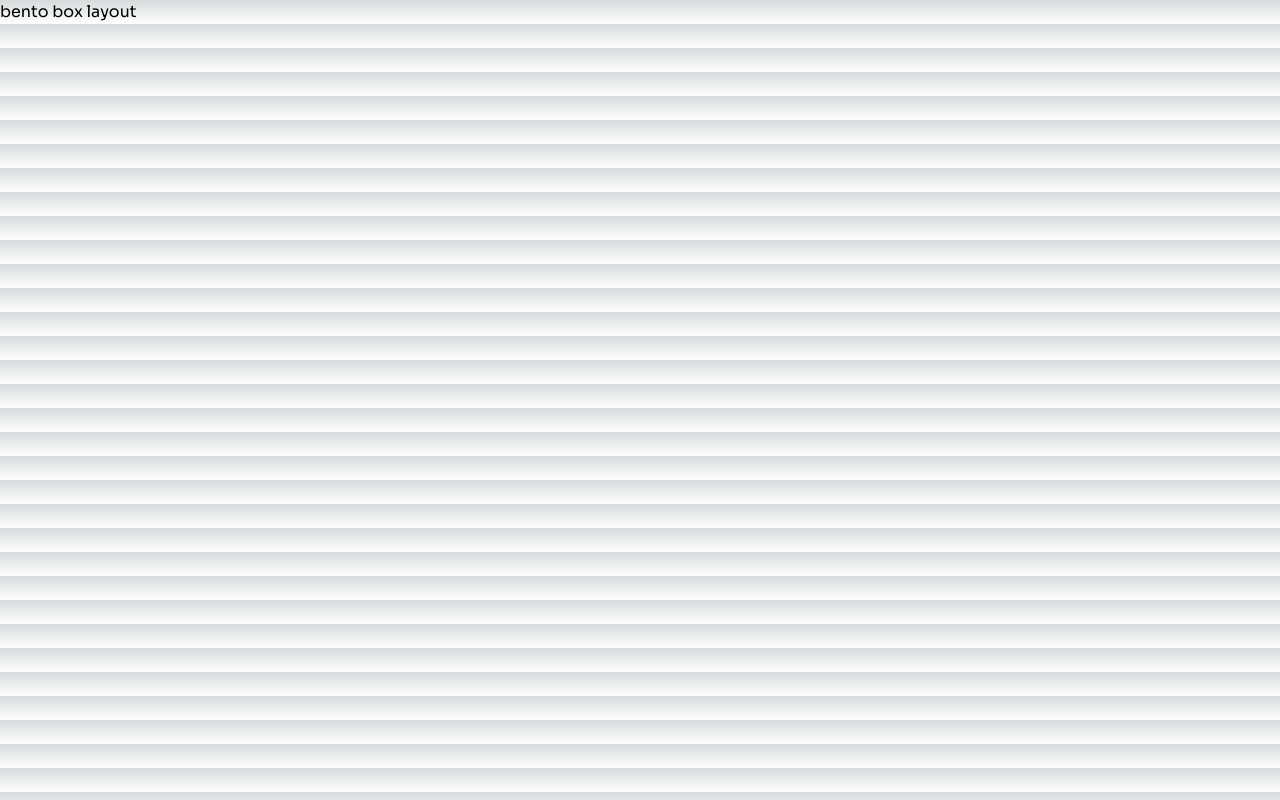
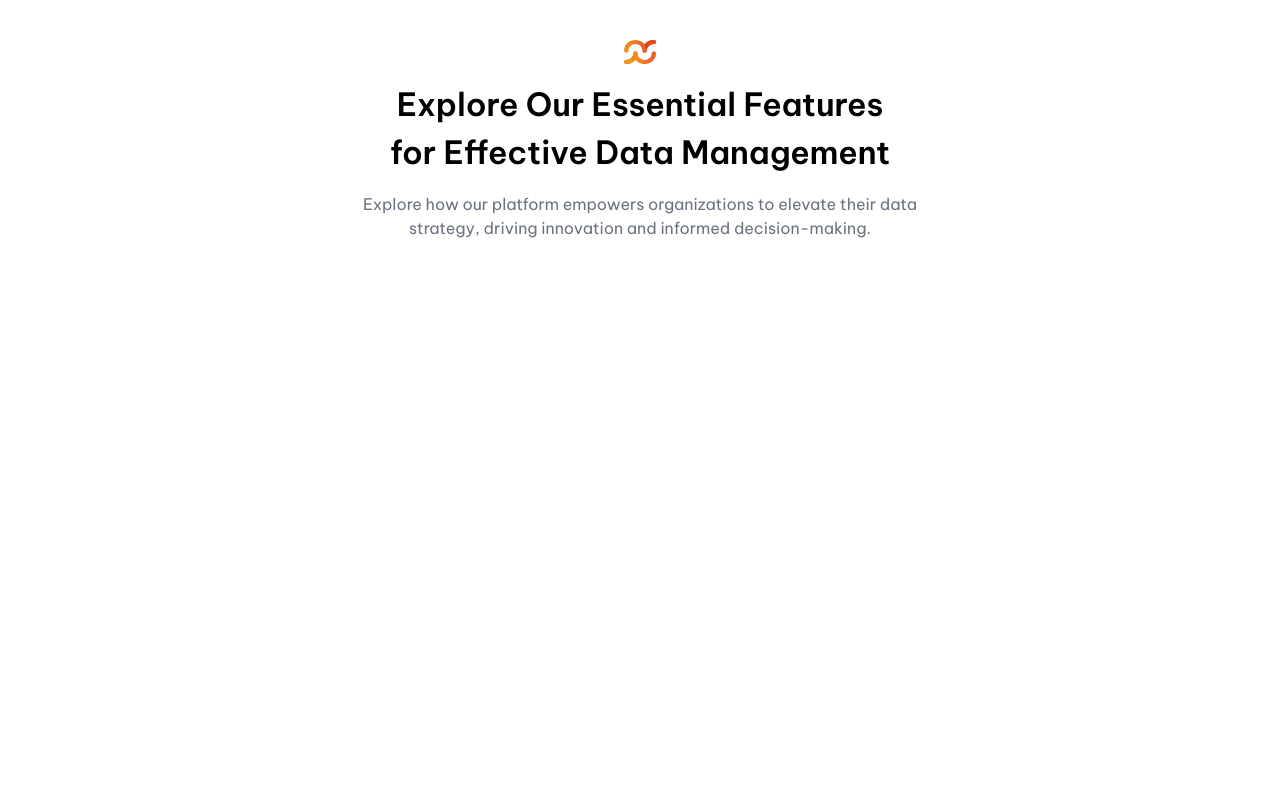
Before and after one commit to EdiedRamos/devchallenges, a Next.js app: page /bento-box-layout in a window 1280 px wide. Built offline with nearby package versions, Linux system fonts and the light colour scheme.

Commit message:
feat: implement header

```diff
--- /dev/null
+++ b/src/app/bento-box-layout/(components)/header.tsx
@@ -0,0 +1,14 @@
+export function Header() {
+  return (
+    <header className="flex flex-col items-center py-10 px-2">
+      <img src="/bento-box-layout/Bentobox_challenge_logo.svg" alt="logo" />
+      <h2 className="text-bbl-black text-cs-32 font-semibold mt-4 text-center max-w-[530px]">
+        Explore Our Essential Features for Effective Data Management
+      </h2>
+      <p className="text-bbl-gray mt-4 text-center max-w-[600px]">
+        Explore how our platform empowers organizations to elevate their data
+        strategy, driving innovation and informed decision-making.
+      </p>
+    </header>
+  );
+}
--- /dev/null
+++ b/src/app/bento-box-layout/(components)/index.ts
@@ -0,0 +1 @@
+export * from "./header";
--- /dev/null
+++ b/src/app/bento-box-layout/layout.tsx
@@ -0,0 +1,16 @@
+import type { Metadata } from "next";
+import { Be_Vietnam_Pro } from "next/font/google";
+import type { PropsWithChildren } from "react";
+
+const beVietnamPro = Be_Vietnam_Pro({
+  subsets: ["latin"],
+  weight: ["400", "600"],
+});
+
+export const metadata: Metadata = {
+  title: "Bento Box Layout",
+};
+
+export default function TextSpeechLayout({ children }: PropsWithChildren) {
+  return <div className={beVietnamPro.className}>{children}</div>;
+}
--- a/src/app/bento-box-layout/page.tsx
+++ b/src/app/bento-box-layout/page.tsx
@@ -1,3 +1,9 @@
+import { Header } from "./(components)";
+
 export default function BentoBoxLayout() {
-  return <div>bento box layout</div>;
+  return (
+    <div className="min-h-screen bg-bbl-white pb-10">
+      <Header />
+    </div>
+  );
 }
```
